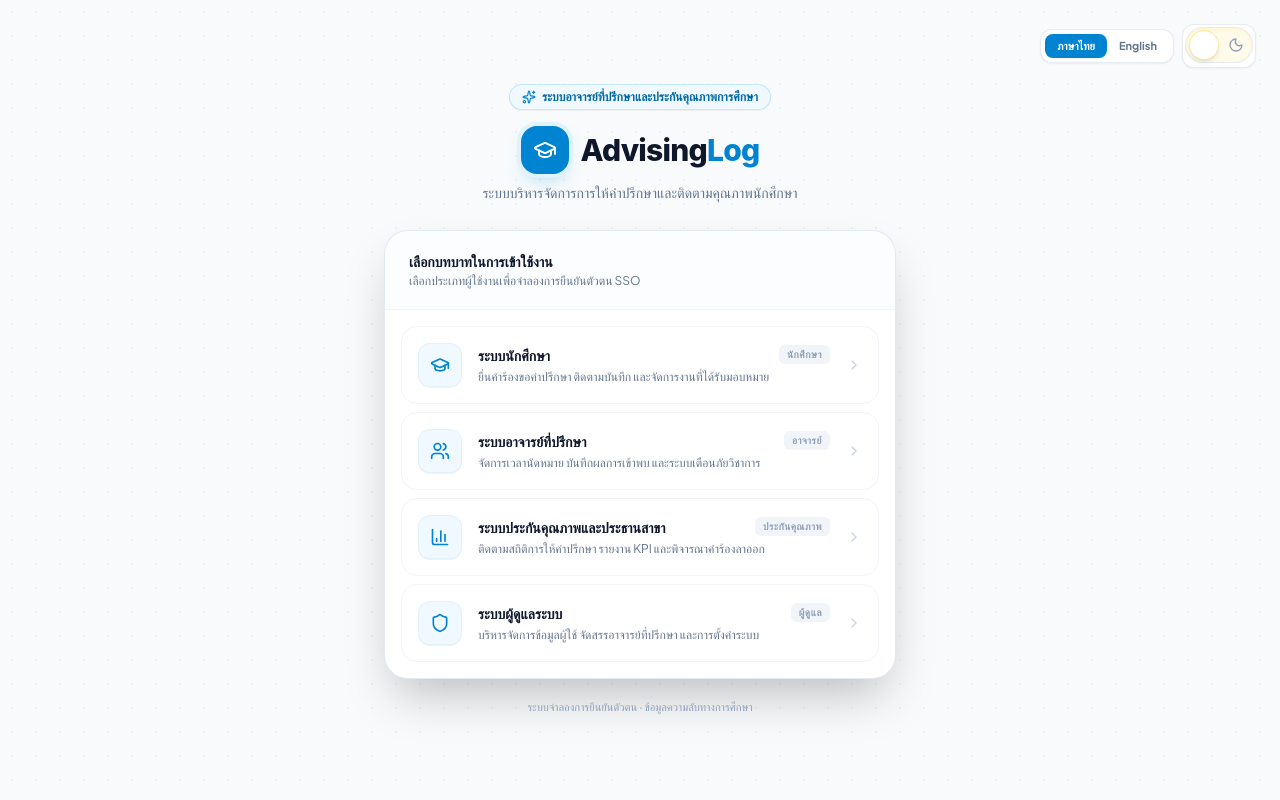
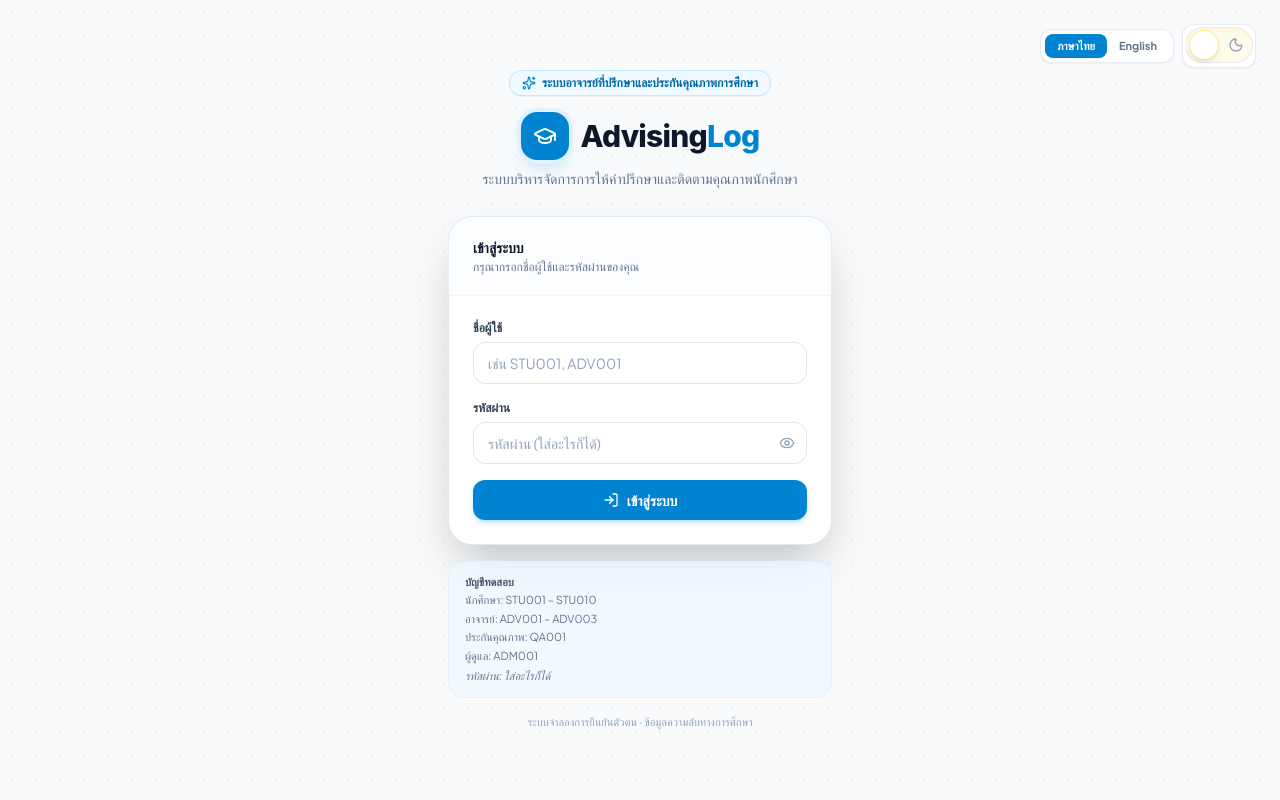
Before and after one commit to WoranutKhwanpongdee/advising-log, a React (Vite) app in the folder frontend/: page /login in a window 1280 px wide. Built offline with nearby package versions, Linux system fonts and the light colour scheme.

Commit message:
I changed the traditional login into username password login

```diff
--- a/frontend/src/contexts/AuthContext.tsx
+++ b/frontend/src/contexts/AuthContext.tsx
@@ -3,15 +3,15 @@
 // ============================================================
 
 import { createContext, useContext, useState, useCallback, type ReactNode } from 'react'
-import type { User, UserRole } from '@/types'
+import type { User } from '@/types'
 import { mockUsers } from '@/data/mock-data'
 
 interface AuthState {
   currentUser: User | null
   isAuthenticated: boolean
-  login: (userId: string) => void
+  /** Returns true on success, false if userId not found */
+  login: (userId: string, _password: string) => boolean
   logout: () => void
-  getDemoUsers: () => { role: UserRole; users: User[] }[]
 }
 
 const AuthContext = createContext<AuthState | null>(null)
@@ -25,21 +25,18 @@
 export function AuthProvider({ children }: { children: ReactNode }) {
   const [currentUser, setCurrentUser] = useState<User | null>(null)
 
-  const login = useCallback((userId: string) => {
-    const user = mockUsers.find(u => u.id === userId)
-    if (user) setCurrentUser(user)
+  // Password is ignored for now — any value works
+  const login = useCallback((userId: string, _password: string): boolean => {
+    const user = mockUsers.find(u => u.id === userId.toUpperCase())
+    if (user) {
+      setCurrentUser(user)
+      return true
+    }
+    return false
   }, [])
 
   const logout = useCallback(() => {
     setCurrentUser(null)
-  }, [])
-
-  const getDemoUsers = useCallback(() => {
-    const roles: UserRole[] = ['student', 'advisor', 'qa_chair', 'admin']
-    return roles.map(role => ({
-      role,
-      users: mockUsers.filter(u => u.role === role),
-    }))
   }, [])
 
   return (
@@ -48,7 +45,6 @@
       isAuthenticated: currentUser !== null,
       login,
       logout,
-      getDemoUsers,
     }}>
       {children}
     </AuthContext.Provider>
--- a/frontend/src/pages/LoginPage.tsx
+++ b/frontend/src/pages/LoginPage.tsx
@@ -1,65 +1,69 @@
 // ============================================================
-// AdvisingLog — Fake SSO Login Page (Elevated Minimal White & Sky Blue)
+// AdvisingLog — Login Page (Username + Password)
 // ============================================================
 
-import { useState } from 'react'
+import { useState, type FormEvent } from 'react'
 import { useNavigate } from 'react-router-dom'
 import { useAuth } from '@/contexts/AuthContext'
 import { useLanguage } from '@/contexts/LanguageContext'
 import { ThemeToggle } from '@/components/ui'
-import type { UserRole } from '@/types'
-import { GraduationCap, Users, BarChart3, Shield, ChevronRight, ArrowLeft, Sparkles } from 'lucide-react'
+import { GraduationCap, Sparkles, Eye, EyeOff, LogIn } from 'lucide-react'
+
+// Map each role to its default route
+const ROLE_REDIRECT: Record<string, string> = {
+  student: '/student',
+  advisor: '/advisor',
+  qa_chair: '/qa',
+  admin: '/admin',
+}
 
 export default function LoginPage() {
-  const { login, getDemoUsers } = useAuth()
+  const { login } = useAuth()
   const { language, setLanguage, t } = useLanguage()
   const navigate = useNavigate()
-  const [selectedRole, setSelectedRole] = useState<UserRole | null>(null)
 
-  const roleConfig: Record<UserRole, { label: string; description: string; icon: React.ReactNode; redirect: string; tag: string }> = {
-    student: {
-      label: t('ระบบนักศึกษา', 'Student Portal'),
-      description: t('ยื่นคำร้องขอคำปรึกษา ติดตามบันทึก และจัดการงานที่ได้รับมอบหมาย', 'Submit advising petitions, track logs & complete action items'),
-      icon: <GraduationCap className="h-5 w-5" />,
-      redirect: '/student',
-      tag: t('นักศึกษา', 'Advisees'),
-    },
-    advisor: {
-      label: t('ระบบอาจารย์ที่ปรึกษา', 'Advisor Portal'),
-      description: t('จัดการเวลานัดหมาย บันทึกผลการเข้าพบ และระบบเตือนภัยวิชาการ', 'Manage appointments, advisor logs & early academic alerts'),
-      icon: <Users className="h-5 w-5" />,
-      redirect: '/advisor',
-      tag: t('อาจารย์', 'Faculty'),
-    },
-    qa_chair: {
-      label: t('ระบบประกันคุณภาพและประธานสาขา', 'QA & Chair Portal'),
-      description: t('ติดตามสถิติการให้คำปรึกษา รายงาน KPI และพิจารณาคำร้องลาออก', 'Advising KPI analytics, institutional reporting & exit petitions'),
-      icon: <BarChart3 className="h-5 w-5" />,
-      redirect: '/qa',
-      tag: t('ประกันคุณภาพ', 'QA & Audit'),
-    },
-    admin: {
-      label: t('ระบบผู้ดูแลระบบ', 'System Administration'),
-      description: t('บริหารจัดการข้อมูลผู้ใช้ จัดสรรอาจารย์ที่ปรึกษา และการตั้งค่าระบบ', 'User identities, faculty advisee rosters & system auditing'),
-      icon: <Shield className="h-5 w-5" />,
-      redirect: '/admin',
-      tag: t('ผู้ดูแล', 'Operations'),
-    },
+  const [username, setUsername] = useState('')
+  const [password, setPassword] = useState('')
+  const [showPassword, setShowPassword] = useState(false)
+  const [error, setError] = useState('')
+  const [loading, setLoading] = useState(false)
+
+  function handleSubmit(e: FormEvent) {
+    e.preventDefault()
+    setError('')
+
+    if (!username.trim()) {
+      setError(t('กรุณากรอกชื่อผู้ใช้', 'Please enter your username'))
+      return
+    }
+    if (!password) {
+      setError(t('กรุณากรอกรหัสผ่าน', 'Please enter your password'))
+      return
     }
 
-  const demoGroups = getDemoUsers()
-  const selectedGroup = demoGroups.find(g => g.role === selectedRole)
+    setLoading(true)
+    const success = login(username.trim(), password)
+    setLoading(false)
 
-  function handleLogin(userId: string) {
-    login(userId)
-    if (selectedRole) {
-      navigate(roleConfig[selectedRole].redirect)
+    if (success) {
+      // Determine role from logged-in user — re-read from context after login
+      // We navigate based on username prefix as a quick heuristic; the
+      // AuthContext already resolved the actual user object.
+      const id = username.trim().toUpperCase()
+      if (id.startsWith('STU')) navigate(ROLE_REDIRECT.student)
+      else if (id.startsWith('ADV')) navigate(ROLE_REDIRECT.advisor)
+      else if (id.startsWith('QA')) navigate(ROLE_REDIRECT.qa_chair)
+      else if (id.startsWith('ADM')) navigate(ROLE_REDIRECT.admin)
+      else navigate('/')
+    } else {
+      setError(t('ไม่พบผู้ใช้งาน กรุณาตรวจสอบชื่อผู้ใช้', 'User not found. Please check your username.'))
     }
   }
 
   return (
     <div className="min-h-screen bg-[#f8fafc] dark:bg-[#090d16] bg-dot-pattern flex flex-col items-center justify-center p-4 sm:p-6 relative">
-      {/* Top right language switch + Theme toggle */}
+
+      {/* Top-right: language switch + theme toggle */}
       <div className="absolute top-6 right-6 z-20 flex items-center gap-2">
         <div className="flex items-center text-[11px] font-bold bg-white dark:bg-slate-900 p-1 rounded-xl border border-slate-200/80 dark:border-slate-800 shadow-xs">
           <button
@@ -86,11 +90,12 @@
         </div>
       </div>
 
-      <div className="w-full max-w-lg z-10">
+      <div className="w-full max-w-sm z-10">
         {/* Brand Header */}
         <div className="text-center mb-7">
           <div className="inline-flex items-center gap-1.5 px-3 py-1 rounded-full bg-sky-50 dark:bg-sky-950/60 border border-sky-200/80 dark:border-sky-800 text-sky-700 dark:text-sky-300 text-xs font-semibold mb-4 shadow-2xs">
-            <Sparkles className="h-3.5 w-3.5 text-sky-600 dark:text-sky-400" /> {t('ระบบอาจารย์ที่ปรึกษาและประกันคุณภาพการศึกษา', 'University Academic Advising System')}
+            <Sparkles className="h-3.5 w-3.5 text-sky-600 dark:text-sky-400" />
+            {t('ระบบอาจารย์ที่ปรึกษาและประกันคุณภาพการศึกษา', 'University Academic Advising System')}
           </div>
           <div className="flex items-center justify-center gap-3 mb-2">
             <div className="inline-flex items-center justify-center h-12 w-12 bg-sky-600 text-white rounded-2xl shadow-lg shadow-sky-600/20 ring-4 ring-sky-100 dark:ring-sky-950">
@@ -107,88 +112,89 @@
 
         {/* Login Card */}
         <div className="bg-white dark:bg-slate-900 rounded-3xl border border-slate-200/90 dark:border-slate-800 shadow-2xl dark:shadow-none overflow-hidden">
-          <div className="px-6 py-5 border-b border-slate-100 dark:border-slate-800 flex items-center justify-between bg-slate-50/40 dark:bg-slate-800/50">
-            <div>
-              <h2 className="text-sm font-bold text-slate-900 dark:text-slate-100 flex items-center gap-2">
-                {selectedRole
-                  ? t(`เข้าสู่ระบบในบทบาท ${roleConfig[selectedRole].label}`, `Sign in as ${roleConfig[selectedRole].label}`)
-                  : t('เลือกบทบาทในการเข้าใช้งาน', 'Select Access Workspace')}
+          <div className="px-6 py-5 border-b border-slate-100 dark:border-slate-800 bg-slate-50/40 dark:bg-slate-800/50">
+            <h2 className="text-sm font-bold text-slate-900 dark:text-slate-100">
+              {t('เข้าสู่ระบบ', 'Sign In')}
             </h2>
             <p className="text-xs text-slate-500 dark:text-slate-400 mt-0.5">
-                {selectedRole
-                  ? t('คลิกเลือกบัญชีตัวอย่างเพื่อเข้าสู่ระบบ', 'Click a demo persona below to enter the role workspace')
-                  : t('เลือกประเภทผู้ใช้งานเพื่อจำลองการยืนยันตัวตน SSO', 'Select an institutional persona to authenticate via mock SSO')}
+              {t('กรุณากรอกชื่อผู้ใช้และรหัสผ่านของคุณ', 'Enter your username and password to continue')}
             </p>
           </div>
-            {selectedRole && (
-              <button
-                onClick={() => setSelectedRole(null)}
-                className="inline-flex items-center gap-1 text-xs font-semibold text-sky-600 dark:text-sky-400 hover:text-sky-800 dark:hover:text-sky-300 px-3 py-1.5 rounded-xl bg-white dark:bg-slate-800 border border-slate-200 dark:border-slate-700 shadow-2xs hover:bg-slate-50 dark:hover:bg-slate-700 transition-all cursor-pointer"
-              >
-                <ArrowLeft className="h-3.5 w-3.5" /> {t('ย้อนกลับ', 'Back')}
-              </button>
-            )}
+
+          <form onSubmit={handleSubmit} className="p-6 space-y-4">
+            {/* Username */}
+            <div className="space-y-1.5">
+              <label htmlFor="username" className="block text-xs font-semibold text-slate-700 dark:text-slate-300">
+                {t('ชื่อผู้ใช้', 'Username')}
+              </label>
+              <input
+                id="username"
+                type="text"
+                autoComplete="username"
+                placeholder={t('เช่น STU001, ADV001', 'e.g. STU001, ADV001')}
+                value={username}
+                onChange={e => { setUsername(e.target.value); setError('') }}
+                className="w-full px-3.5 py-2.5 rounded-xl border border-slate-200 dark:border-slate-700 bg-white dark:bg-slate-800 text-sm text-slate-900 dark:text-slate-100 placeholder-slate-400 dark:placeholder-slate-500 focus:outline-none focus:ring-2 focus:ring-sky-500 focus:border-sky-500 transition-all"
+              />
             </div>
 
-          {/* Role selection */}
-          {!selectedRole && (
-            <div className="p-3 sm:p-4 space-y-2">
-              {(Object.keys(roleConfig) as UserRole[]).map(role => {
-                const config = roleConfig[role]
-                return (
+            {/* Password */}
+            <div className="space-y-1.5">
+              <label htmlFor="password" className="block text-xs font-semibold text-slate-700 dark:text-slate-300">
+                {t('รหัสผ่าน', 'Password')}
+              </label>
+              <div className="relative">
+                <input
+                  id="password"
+                  type={showPassword ? 'text' : 'password'}
+                  autoComplete="current-password"
+                  placeholder={t('รหัสผ่าน (ใส่อะไรก็ได้)', 'Any value accepted for now')}
+                  value={password}
+                  onChange={e => { setPassword(e.target.value); setError('') }}
+                  className="w-full px-3.5 py-2.5 pr-10 rounded-xl border border-slate-200 dark:border-slate-700 bg-white dark:bg-slate-800 text-sm text-slate-900 dark:text-slate-100 placeholder-slate-400 dark:placeholder-slate-500 focus:outline-none focus:ring-2 focus:ring-sky-500 focus:border-sky-500 transition-all"
+                />
                 <button
-                    key={role}
-                    onClick={() => setSelectedRole(role)}
-                    className="w-full flex items-center gap-4 p-4 rounded-2xl text-left border border-slate-100 dark:border-slate-800 hover:border-sky-300/80 dark:hover:border-sky-500/50 hover:bg-sky-50/30 dark:hover:bg-slate-800/60 hover:shadow-xs transition-all duration-200 group cursor-pointer"
+                  type="button"
+                  onClick={() => setShowPassword(v => !v)}
+                  className="absolute right-3 top-1/2 -translate-y-1/2 text-slate-400 hover:text-slate-600 dark:hover:text-slate-300 transition-colors cursor-pointer"
+                  tabIndex={-1}
+                  aria-label={showPassword ? 'Hide password' : 'Show password'}
                 >
-                    <div className="h-11 w-11 rounded-xl bg-sky-50 dark:bg-sky-500/12 text-sky-600 dark:text-sky-300 border border-sky-100/80 dark:border-sky-500/25 flex items-center justify-center flex-shrink-0 group-hover:bg-sky-600 group-hover:text-white group-hover:border-sky-600 transition-all duration-200 shadow-2xs">
-                      {config.icon}
+                  {showPassword ? <EyeOff className="h-4 w-4" /> : <Eye className="h-4 w-4" />}
+                </button>
               </div>
-                    <div className="flex-1 min-w-0">
-                      <div className="flex items-center justify-between">
-                        <p className="text-sm font-bold text-slate-900 dark:text-slate-100 group-hover:text-sky-950 dark:group-hover:text-sky-300 transition-colors">{config.label}</p>
-                        <span className="text-[10px] font-bold text-slate-400 dark:text-slate-300 uppercase tracking-wider bg-slate-100 dark:bg-slate-800 px-2 py-0.5 rounded-md group-hover:bg-sky-100 dark:group-hover:bg-sky-900/50 group-hover:text-sky-800 dark:group-hover:text-sky-300 transition-colors">
-                          {config.tag}
-                        </span>
             </div>
-                      <p className="text-xs text-slate-500 dark:text-slate-400 mt-0.5 leading-relaxed">{config.description}</p>
-                    </div>
-                    <ChevronRight className="h-4 w-4 text-slate-300 dark:text-slate-600 group-hover:text-sky-600 dark:group-hover:text-sky-400 group-hover:translate-x-0.5 transition-all flex-shrink-0" />
-                  </button>
-                )
-              })}
-            </div>
+
+            {/* Error */}
+            {error && (
+              <p className="text-xs font-medium text-red-600 dark:text-red-400 bg-red-50 dark:bg-red-950/40 border border-red-200 dark:border-red-800 rounded-xl px-3.5 py-2.5">
+                {error}
+              </p>
             )}
 
-          {/* User selection */}
-          {selectedRole && selectedGroup && (
-            <div className="p-3 sm:p-4 space-y-2 max-h-96 overflow-y-auto">
-              {selectedGroup.users.map(user => {
-                const initials = user.name.split(' ').map(n => n[0]).join('').substring(0, 2)
-                return (
+            {/* Submit */}
             <button
-                    key={user.id}
-                    onClick={() => handleLogin(user.id)}
-                    className="w-full flex items-center gap-3.5 p-3.5 rounded-2xl border border-slate-100 dark:border-slate-800 text-left hover:bg-sky-50/40 dark:hover:bg-slate-800/60 hover:border-sky-300/70 dark:hover:border-sky-500/40 transition-all duration-200 group cursor-pointer shadow-2xs"
+              type="submit"
+              disabled={loading}
+              className="w-full flex items-center justify-center gap-2 px-4 py-2.5 rounded-xl bg-sky-600 hover:bg-sky-700 active:bg-sky-800 text-white text-sm font-bold shadow-md shadow-sky-600/20 transition-all duration-200 disabled:opacity-60 disabled:cursor-not-allowed cursor-pointer mt-2"
             >
-                    <div className="h-10 w-10 rounded-xl bg-sky-50 dark:bg-sky-500/12 border border-sky-100 dark:border-sky-500/25 flex items-center justify-center text-xs font-bold text-sky-700 dark:text-sky-300 flex-shrink-0 group-hover:bg-sky-600 group-hover:text-white group-hover:border-sky-600 transition-all duration-200 shadow-2xs">
-                      {initials}
-                    </div>
-                    <div className="flex-1 min-w-0">
-                      <p className="text-xs sm:text-sm font-bold text-slate-900 dark:text-slate-100 leading-tight group-hover:text-sky-950 dark:group-hover:text-sky-300 transition-colors">{user.name}</p>
-                      <p className="text-[11px] text-slate-400 dark:text-slate-500 mt-0.5 font-medium">{user.code} {user.department ? `· ${user.department}` : ''}</p>
-                    </div>
-                    <span className="text-xs font-semibold text-sky-600 dark:text-sky-300 group-hover:translate-x-0.5 transition-transform flex items-center gap-1 bg-white dark:bg-slate-800/80 px-2.5 py-1 rounded-lg border border-slate-100 dark:border-slate-700/60 shadow-2xs">
-                      {t('เข้าสู่ระบบ', 'Enter')} <ChevronRight className="h-3.5 w-3.5" />
-                    </span>
+              <LogIn className="h-4 w-4" />
+              {loading ? t('กำลังเข้าสู่ระบบ…', 'Signing in…') : t('เข้าสู่ระบบ', 'Sign In')}
             </button>
-                )
-              })}
-            </div>
-          )}
+          </form>
         </div>
 
-        <p className="text-center text-[11px] text-slate-400 mt-5 font-medium">
+        {/* Hint */}
+        <div className="mt-4 bg-sky-50/70 dark:bg-sky-950/40 border border-sky-100 dark:border-sky-900 rounded-2xl px-4 py-3 text-[11px] text-slate-500 dark:text-slate-400 space-y-0.5">
+          <p className="font-semibold text-slate-600 dark:text-slate-300">{t('บัญชีทดสอบ', 'Demo accounts')}</p>
+          <p>{t('นักศึกษา:', 'Students:')} STU001 – STU010</p>
+          <p>{t('อาจารย์:', 'Advisors:')} ADV001 – ADV003</p>
+          <p>{t('ประกันคุณภาพ:', 'QA Chair:')} QA001</p>
+          <p>{t('ผู้ดูแล:', 'Admin:')} ADM001</p>
+          <p className="mt-1 italic">{t('รหัสผ่าน: ใส่อะไรก็ได้', 'Password: anything works')}</p>
+        </div>
+
+        <p className="text-center text-[11px] text-slate-400 mt-4 font-medium">
           {t('ระบบจำลองการยืนยันตัวตน · ข้อมูลความลับทางการศึกษา', 'Protected Student Information · Local Authentication Simulation')}
         </p>
       </div>
```
Lines whose indentation alone changed are shown as unchanged.
